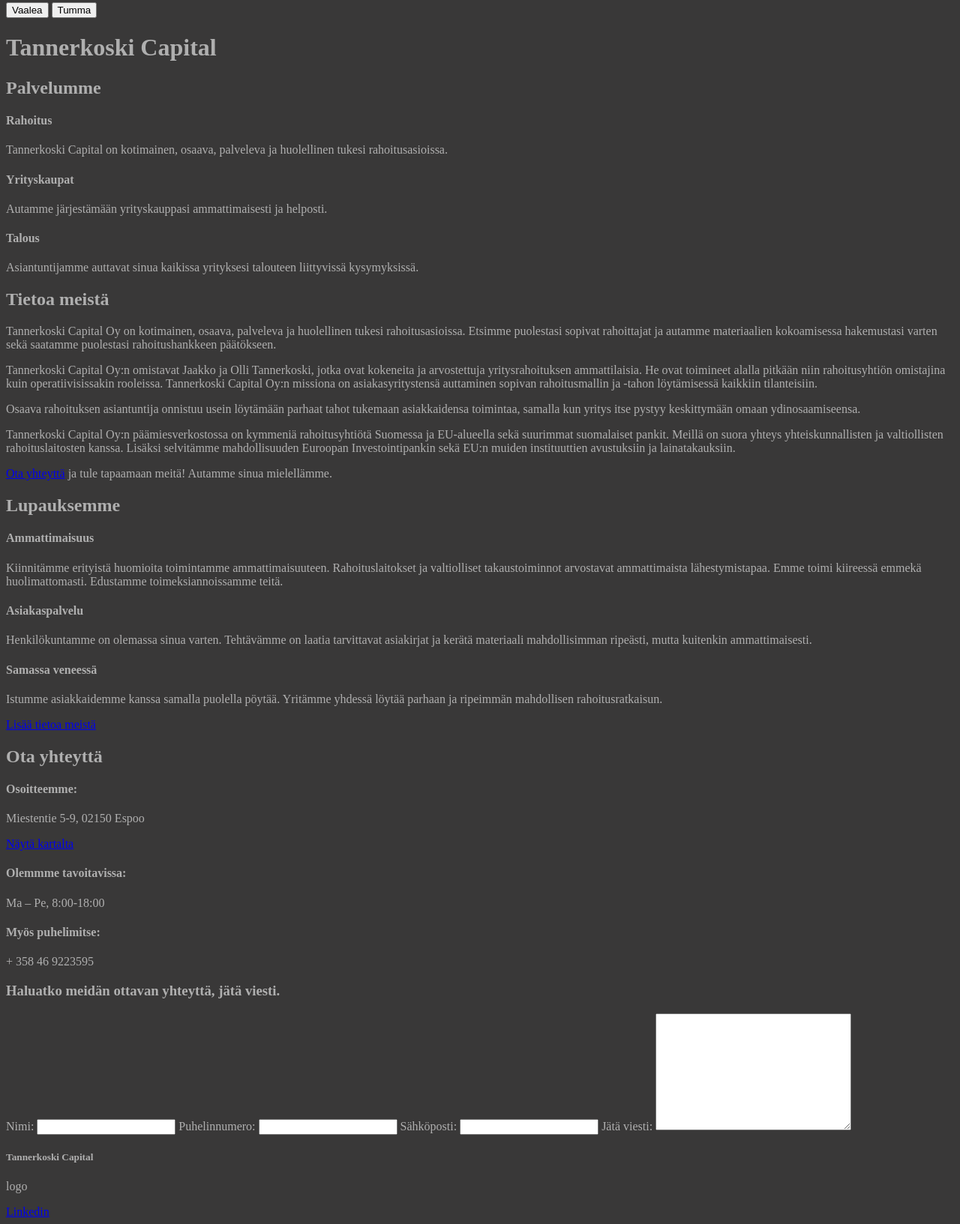
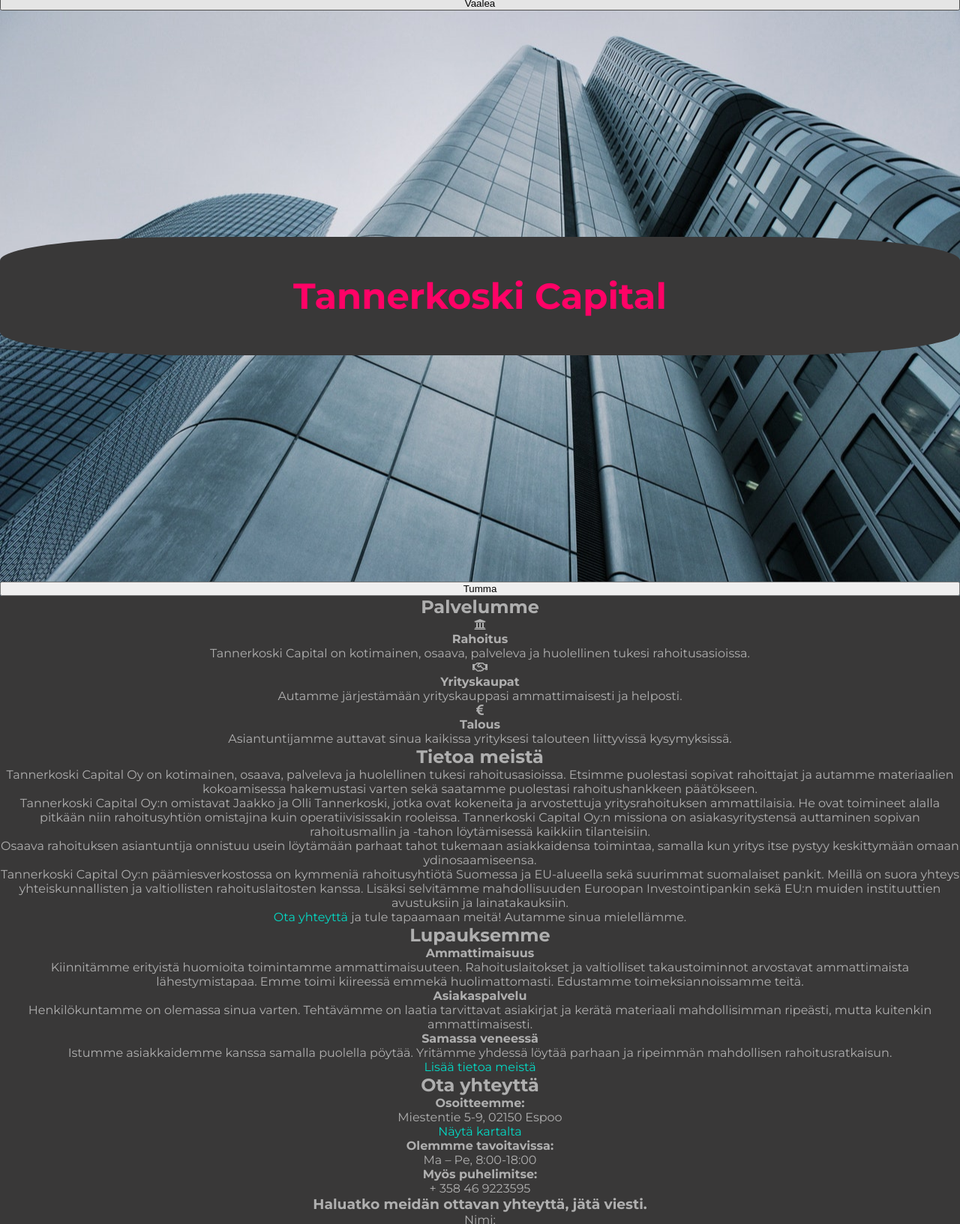
Before and after one commit to LinkinWD/tcapital, a plain HTML site: page index.html in a window 1280 px wide. Shown: the part 5-1638 px from the top of the page at 75% size. Drawn offline with Linux system fonts and the light colour scheme.

Commit message:
Lisää pohjan säätelyä

```diff
--- a/css/tyyli.scss
+++ b/css/tyyli.scss
@@ -1,5 +1,10 @@
 $vaalea-bg: #ece5e5;
 $tumma-bg: #393838;
+$prim-purple: #bb86fc;
+$prim-green: #03dac5;
+$prim-blue: #3700b3;
+$prim-pink: #ff7597;
+$prim-red: #ff0266;
 
 @mixin vaalea-varjo-koholla {
 	border-radius: 50px;
@@ -25,11 +30,46 @@ $tumma-bg: #393838;
 	box-shadow: inset 20px 20px 60px #303030, inset -20px -20px 60px #424040;
 }
 
+* {
+	margin: 0;
+	padding: 0;
+	box-sizing: border-box;
+}
+
 body {
 	background: $vaalea-bg;
 	color: $tumma-bg;
+	font-family: 'Montserrat', sans-serif;
 }
 body.tumma {
 	background: $tumma-bg;
 	color: rgba($color: #ffffff, $alpha: 0.6);
 }
+
+.container {
+	text-align: center;
+}
+
+a {
+	text-decoration: none;
+	color: $prim-green;
+}
+
+header {
+	height: 100vh;
+	display: flex;
+	justify-content: space-between;
+	flex-direction: column;
+	background-image: url("/img/kansi.jpg");
+	background-position: center;
+	background-repeat: no-repeat;
+
+	h1 {
+		top: 100px;
+		font-size: 3rem;
+		padding: 50px;
+		background: $tumma-bg;
+		color: $prim-red;
+		border-radius: 20%;
+	}
+}
--- a/index.html
+++ b/index.html
@@ -5,21 +5,31 @@
     <meta http-equiv="X-UA-Compatible" content="IE=edge">
     <meta name="viewport" content="width=device-width, initial-scale=1.0">
     <title>Tannerkoski Capital</title>
+    <!-- fontti -->
+    <link rel="preconnect" href="https://fonts.gstatic.com">
+    <link href="https://fonts.googleapis.com/css2?family=Montserrat:wght@400;700&display=swap" rel="stylesheet">
+    <!-- fontawesome -->
+    <link rel="stylesheet" href="https://cdnjs.cloudflare.com/ajax/libs/font-awesome/5.15.2/css/all.min.css" integrity="sha512-HK5fgLBL+xu6dm/Ii3z4xhlSUyZgTT9tuc/hSrtw6uzJOvgRr2a9jyxxT1ely+B+xFAmJKVSTbpM/CuL7qxO8w==" crossorigin="anonymous" />
+    <!-- omat stylet -->
     <link rel="stylesheet" href="css/tyyli.css">
 </head>
 <body class="tumma">
+<div class="container">
             <header>
                 <button id="vaalea">Vaalea</button>
+
+                <h1>Tannerkoski Capital</h1>
                 <button id="tumma">Tumma</button>
-        <h1>Tannerkoski Capital</h1>
-
             </header>
             <section>
                 <h2>Palvelumme</h2>
+                <i class="fas fa-university"></i>
                 <h4>Rahoitus</h4>
                 <p>Tannerkoski Capital on kotimainen, osaava, palveleva ja huolellinen tukesi rahoitusasioissa.</p>
+                <i class="far fa-handshake"></i>
                 <h4>Yrityskaupat</h4>
                 <p>Autamme järjestämään yrityskauppasi ammattimaisesti ja helposti.</p>
+                <i class="fas fa-euro-sign"></i>
                 <h4>Talous</h4>
                 <p>Asiantuntijamme auttavat sinua kaikissa yrityksesi talouteen liittyvissä kysymyksissä.</p>
             </section>
@@ -52,19 +62,19 @@
                 <h4>Myös puhelimitse:</h4>
                 <p>+ 358 46 9223595</p>
                 <h3>Haluatko meidän ottavan yhteyttä, jätä viesti.</h3>
-        <label for="nimi">Nimi:</label>
-        <input type="text" name="nimi" id="nimi">
-        <label for="puhelin">Puhelinnumero:</label>
-        <input type="tel" id="puhelin" name="puhelin" pattern="[0-9]{3}-[0-9]{2}-[0-9]{3}">
-        <label for="sähköposti">Sähköposti:</label>
-        <input type="email" name="sähköposti" id="sähköposti">
-        <label for="viesti">Jätä viesti:</label>
+                <label for="nimi">Nimi:</label><br>
+                <input type="text" name="nimi" id="nimi"><br>
+                <label for="puhelin">Puhelinnumero:</label><br>
+                <input type="tel" id="puhelin" name="puhelin" pattern="[0-9]{3}-[0-9]{2}-[0-9]{3}"> <br>
+                <label for="sähköposti">Sähköposti:</label> <br>
+                <input type="email" name="sähköposti" id="sähköposti"> <br>
+                <label for="viesti">Jätä viesti:</label> <br>
                 <textarea name="viesti" id="viesti" cols="30" rows="10"></textarea>
             </Section>
             <footer>
                 <h5>Tannerkoski Capital</h5>
                 <p>logo</p>
-        <a href="https://www.linkedin.com/company/tannerkoski-capital/about/">Linkedin</a>
+                <a href="https://www.linkedin.com/company/tannerkoski-capital/about/"><i class="fab fa-linkedin"></i></a>
                 <h5>Yhteystiedot</h5>
                 <p>Osoite:</p>
                 <p>Miestentie 5-9, 02150 Espoo</p>
@@ -75,7 +85,7 @@
                 <p>Email</p>
                 <p>info@tannerkoski.fi</p>
             </footer>
-
+</div>
     <script src="javascripts/main.js"></script>
 </body>
 </html>
```
Also changed, not shown: tarina.html (+14 -8 lines), css/tyyli.css, img/kansi.jpg (added), 1 other file. Lines whose indentation alone changed are shown as unchanged.
